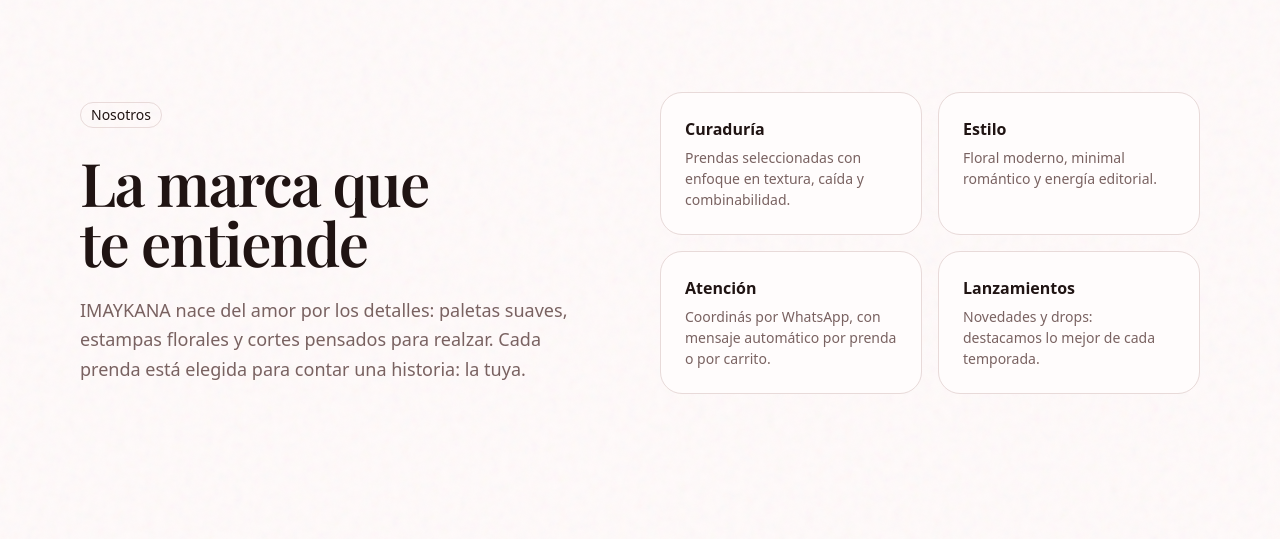
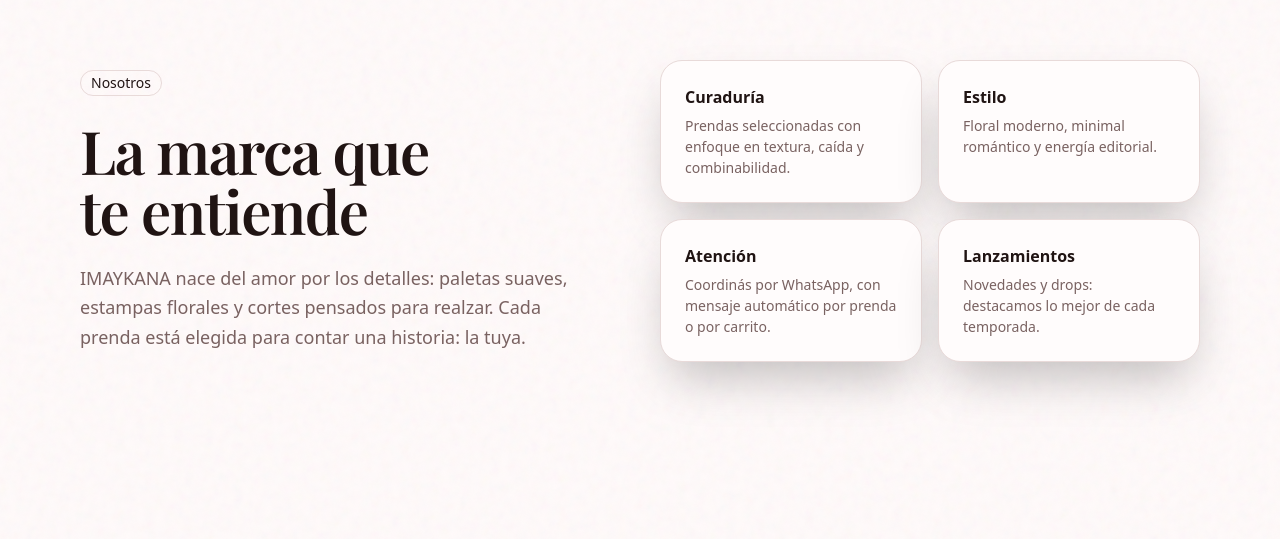
Before and after one commit to JuanGenovese/IMAYKANA, a Next.js app: page / in a window 1280 px wide. Shown: the part 1661-2200 px from the top of the page. Built offline with nearby package versions, Linux system fonts and the light colour scheme; no server answers; the database is empty; a web font is replaced by a local one.

Commit message:
Margenes entre secciones

```diff
--- a/app/(store)/page.tsx
+++ b/app/(store)/page.tsx
@@ -64,7 +64,7 @@
       </section>
 
       {/* 2. Featured Products Section - Full Screen */}
-      <section className="flex min-h-fit md:min-h-[calc(100svh-64px)] md:h-[calc(100svh-64px)] w-full items-center justify-center bg-transparent relative py-8 sm:py-12 md:py-0 scroll-mt-16">
+      <section className="flex min-h-fit md:min-h-[calc(100svh-128px)] md:h-[calc(100svh-128px)] w-full items-center justify-center bg-transparent relative py-8 sm:py-12 md:py-0 scroll-mt-24 my-8">
         {/* Background Decoration */}
         <div className="absolute inset-0 -z-10 flex items-center justify-center overflow-hidden">
           <div className="h-[40vh] sm:h-[50vh] md:h-[60vh] w-[40vh] sm:w-[50vh] md:w-[60vh] rounded-full bg-primary/5 blur-3xl" />
@@ -96,7 +96,7 @@
       {/* 3. Brand Section - Full Screen */}
       <section
         id="marca"
-        className="flex min-h-fit md:min-h-[calc(100svh-64px)] md:h-[calc(100svh-64px)] w-full items-center justify-center bg-transparent py-8 sm:py-12 md:py-0 scroll-mt-16"
+        className="flex min-h-fit md:min-h-[calc(100svh-128px)] md:h-[calc(100svh-128px)] w-full items-center justify-center bg-transparent py-8 sm:py-12 md:py-0 scroll-mt-24 my-8"
       >
         <div className="w-full max-w-6xl px-4">
           <div className="grid gap-6 md:gap-10 lg:grid-cols-2 lg:items-center">
@@ -115,7 +115,7 @@
             </div>
 
             <div className="grid gap-3 sm:gap-4 grid-cols-2">
-              <div className="group rounded-xl sm:rounded-3xl border bg-card p-3 sm:p-5 md:p-6 transition-all hover:-translate-y-1 hover:shadow-md">
+              <div className="group rounded-xl sm:rounded-3xl border bg-card p-3 sm:p-5 md:p-6 shadow-2xl transition-all hover:-translate-y-1">
                 <div className="text-xs sm:text-base font-semibold">
                   Curaduría
                 </div>
@@ -124,13 +124,13 @@
                   combinabilidad.
                 </p>
               </div>
-              <div className="group rounded-xl sm:rounded-3xl border bg-card p-3 sm:p-5 md:p-6 transition-all hover:-translate-y-1 hover:shadow-md">
+              <div className="group rounded-xl sm:rounded-3xl border bg-card p-3 sm:p-5 md:p-6 shadow-2xl transition-all hover:-translate-y-1">
                 <div className="text-xs sm:text-base font-semibold">Estilo</div>
                 <p className="mt-1.5 text-[11px] sm:text-sm text-muted-foreground leading-normal">
                   Floral moderno, minimal romántico y energía editorial.
                 </p>
               </div>
-              <div className="group rounded-xl sm:rounded-3xl border bg-card p-3 sm:p-5 md:p-6 transition-all hover:-translate-y-1 hover:shadow-md">
+              <div className="group rounded-xl sm:rounded-3xl border bg-card p-3 sm:p-5 md:p-6 shadow-2xl transition-all hover:-translate-y-1">
                 <div className="text-xs sm:text-base font-semibold">
                   Atención
                 </div>
@@ -139,7 +139,7 @@
                   por carrito.
                 </p>
               </div>
-              <div className="group rounded-xl sm:rounded-3xl border bg-card p-3 sm:p-5 md:p-6 transition-all hover:-translate-y-1 hover:shadow-md">
+              <div className="group rounded-xl sm:rounded-3xl border bg-card p-3 sm:p-5 md:p-6 shadow-2xl transition-all hover:-translate-y-1">
                 <div className="text-xs sm:text-base font-semibold">
                   Lanzamientos
                 </div>
@@ -155,7 +155,7 @@
       {/* 4. How to Buy Section - Full Screen */}
       <section
         id="como-comprar"
-        className="flex min-h-fit md:min-h-[calc(100svh-64px)] md:h-[calc(100svh-64px)] w-full items-center justify-center bg-transparent py-8 sm:py-12 md:py-0 scroll-mt-16"
+        className="flex min-h-fit md:min-h-[calc(100svh-128px)] md:h-[calc(100svh-128px)] w-full items-center justify-center bg-transparent py-8 sm:py-12 md:py-0 scroll-mt-24 my-8"
       >
         <div className="w-full max-w-6xl px-4">
           <div className="rounded-2xl sm:rounded-3xl border bg-card/80 p-5 sm:p-8 md:p-16 backdrop-blur-md shadow-2xl">
```
